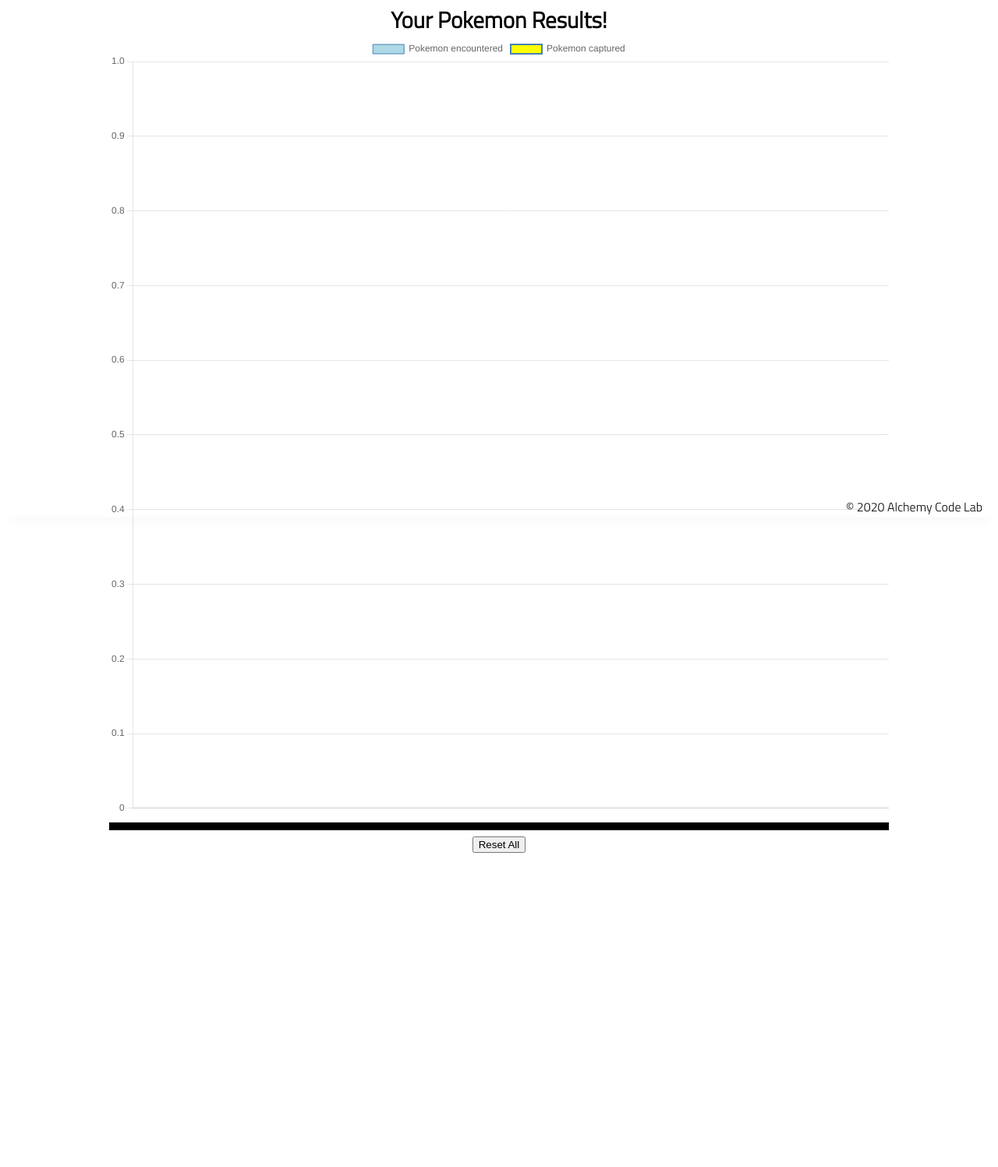
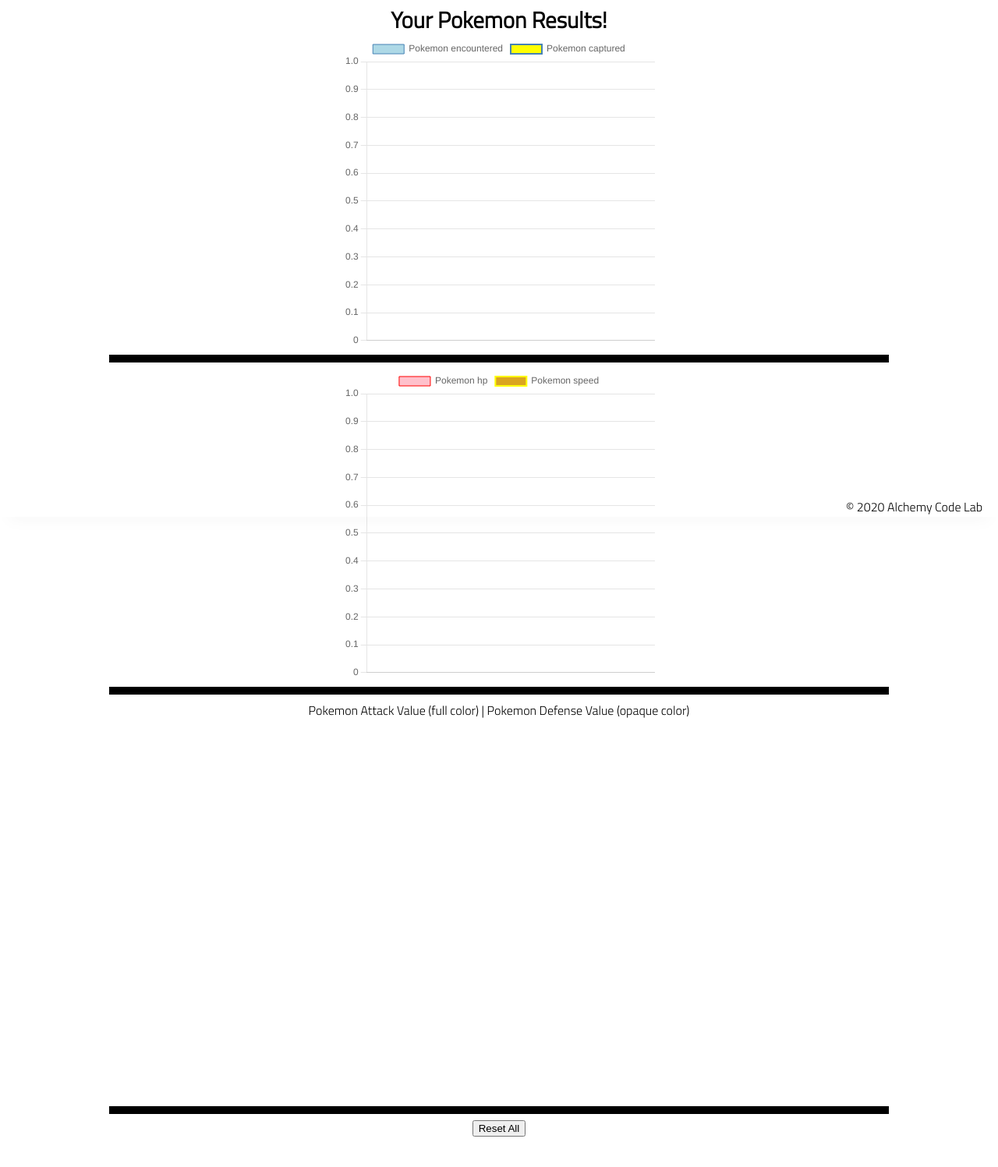
Before and after one commit to CaseyCameron/pokecatch, a plain HTML site: page results/index.html in a window 1280 px wide. Shown: the part 137-1634 px from the top of the page at 78% size. Before the commit the page ends 1291 px from the top, so only its background shows below. Drawn offline with nearby package versions, Linux system fonts and the light colour scheme.

Commit message:
more charts

```diff
--- a/local-storage-utils.js
+++ b/local-storage-utils.js
@@ -27,7 +27,11 @@ export function encounterPokemon(pokemon){
         const newStoragePokemon = {
             id: pokemon.pokemon,
             captured: 0,
-            encountered: 1
+            encountered: 1,
+            hp: pokemon.hp,
+            speed: pokemon.speed,
+            attack: pokemon.attack,
+            defense: pokemon.defense
         };
         pokedex.push(newStoragePokemon);
     }
--- a/results/index.html
+++ b/results/index.html
@@ -22,7 +22,13 @@
     <main>
         <section class="results-section">
             <div><h2>Your Pokemon Results!</h2></div>
-            <canvas id="myChart" width="400" height="400"></canvas>
+            <div><canvas id="myChart" width="400" height="400"></canvas></div>
+            <hr />
+            <div><canvas id="statChart" width="400" height="400"></canvas></div>
+            <hr />
+            <div>
+                Pokemon Attack Value (full color) | Pokemon Defense Value (opaque color)
+                <canvas id="combatChart" width="400" height="400"></canvas></div>
             <hr />
             <ul class="pokemon-results">
 
--- a/results/results.js
+++ b/results/results.js
@@ -5,10 +5,16 @@ const ul = document.querySelector('.pokemon-results');
 const button = document.querySelector('.button-reset');
 const pokedex = getPokedex('POKEDEX');
 var ctx = document.getElementById('myChart').getContext('2d');
+var statChartX = document.getElementById('statChart').getContext('2d');
+var combatChartX = document.getElementById('combatChart').getContext('2d');
 
 const names = [];
 const captured = [];
 const encountered = [];
+const hp = [];
+const speed = [];
+const attack = [];
+const defense = [];
 
 for (let item of pokedex){
     const li = generatePokemonResults(item);
@@ -16,6 +22,10 @@ for (let item of pokedex){
     names.push(item.id);
     encountered.push(item.encountered);
     captured.push(item.captured);
+    hp.push(item.hp);
+    speed.push(item.speed);
+    attack.push(item.attack);
+    defense.push(item.defense);
 }
 
 export function generatePokemonResults(pokemon){
@@ -68,6 +78,76 @@ var myChart = new Chart(ctx, { // eslint-disable-line
     }
 });
 
+var statChart = new Chart(statChartX, { // eslint-disable-line
+    type: 'bar',
+    data: {
+        labels: names,
+        datasets: [
+            {
+                label: 'Pokemon hp',
+                data: hp,
+                backgroundColor: 'pink',
+                borderColor: 'red',
+                borderWidth: 1
+            },
+            {
+                label: 'Pokemon speed',
+                data: speed,
+                backgroundColor: 'goldenrod',
+                borderColor: 'yellow',
+                borderWidth: 2
+            }
+        ]
+    },
+    options: {
+        scales: {
+            y: {
+                beginAtZero: true
+            }
+        }
+    }
+});
+
+var combatChart = new Chart(combatChartX, { // eslint-disable-line
+    type: 'pie',
+    data: {
+        labels: names,
+        datasets: [
+            {
+                label: 'Pokemon attack',
+                data: attack,
+                backgroundColor: [
+                    'lightblue',
+                    'red',
+                    'blue',
+                    'yellow',
+                    'orange',
+                    'green',
+                    'purple',
+                    'gray',
+                    'peru',
+                    'goldenrod']
+            },
+            {
+                label: 'Pokemon attack',
+                data: defense,
+                backgroundColor: [
+                    'rgb(173, 216, 230, 0.3)',
+                    'rgba(255,0,0,0.3',
+                    'rgba(0, 0, 255, 0.3)',
+                    'rgb(255, 255, 0, 0.3)',
+                    'rgb(255, 165, 0, 0.3)',
+                    'rgba(0, 255, 0, 0.3)',
+                    'rgb(128, 0, 128, 0.3)',
+                    'rgb(128, 128, 128, 0.3)',
+                    'rgb(205, 133, 63, 0.3)',
+                    'rgb(218, 165, 32, 0.3)']
+            },
+        ]
+    },
+    hoverOffset: 4
+});
+
 button.addEventListener('click', () => {
     //put our cart into a variable
     const pokedex = getPokedex('POKEDEX');
--- a/styles/style.css
+++ b/styles/style.css
@@ -31,6 +31,11 @@ section {
     margin-top: var(--gutter);
     margin-bottom: var(--gutter);
     border: solid 2px var(--color1);
+}
+
+canvas{
+    height: 50%;
+    width: 50%;
 }
 
 .results-section {
```
